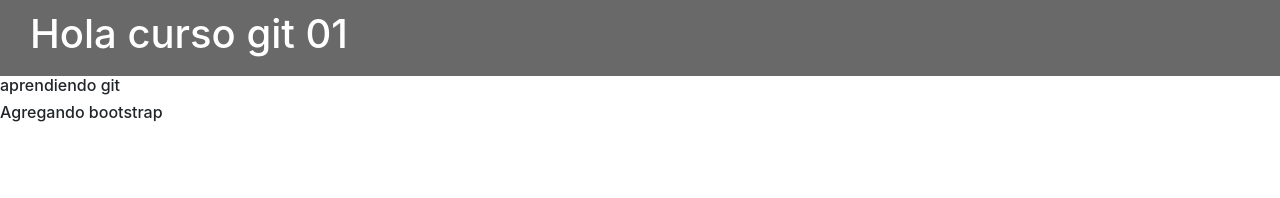
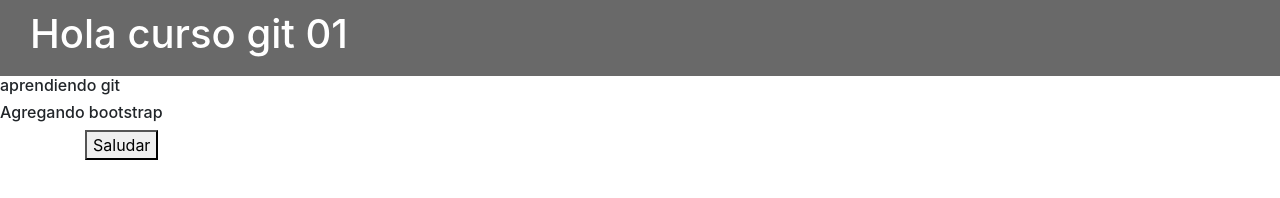
Before and after one commit to PATAYPE/CursoGit, a plain HTML site: page index.html in a window 1280 px wide. Drawn offline with nearby package versions, Linux system fonts and the light colour scheme.

Commit message:
agregando index y js

```diff
--- a/index.html
+++ b/index.html
@@ -7,6 +7,7 @@
     <link rel="stylesheet" href="css/estilos.css">
     <link rel="stylesheet" href="https://cdn.jsdelivr.net/npm/bootstrap@4.6.0/dist/css/bootstrap.min.css" integrity="sha384-B0vP5xmATw1+K9KRQjQERJvTumQW0nPEzvF6L/Z6nronJ3oUOFUFpCjEUQouq2+l" crossorigin="anonymous">
 
+    <script src="js/formulario.js"></script>
     <title>Document</title>
 </head>
 <body>
@@ -18,6 +19,13 @@
     <h6> aprendiendo git </h6>
 
     <h6> Agregando bootstrap </h6>
+    <div class="container">
+        <div class="row">
+            <div class="col-md-1">
+                <button onclick="saludar()">Saludar</button>
+            </div>
+        </div>
+    </div>
 
 </body>
 </html>
--- a/js/formulario.js
+++ b/js/formulario.js
@@ -0,0 +1,3 @@
+function saludar(){
+    alert('Bienvenido');
+}
```
